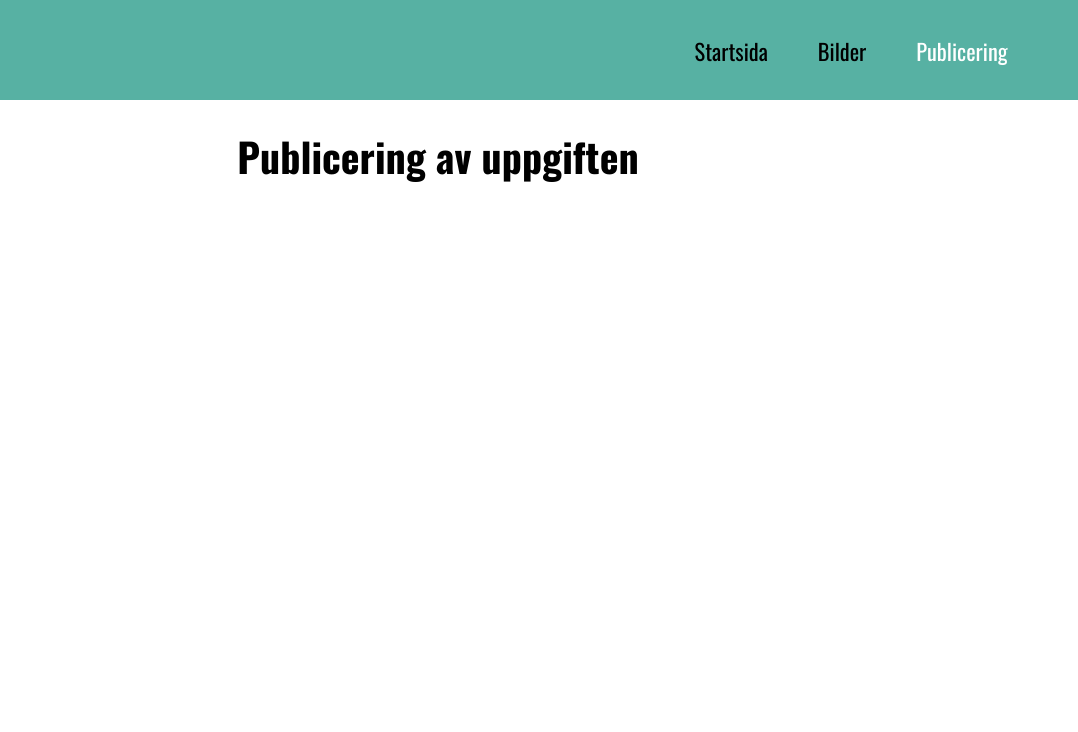
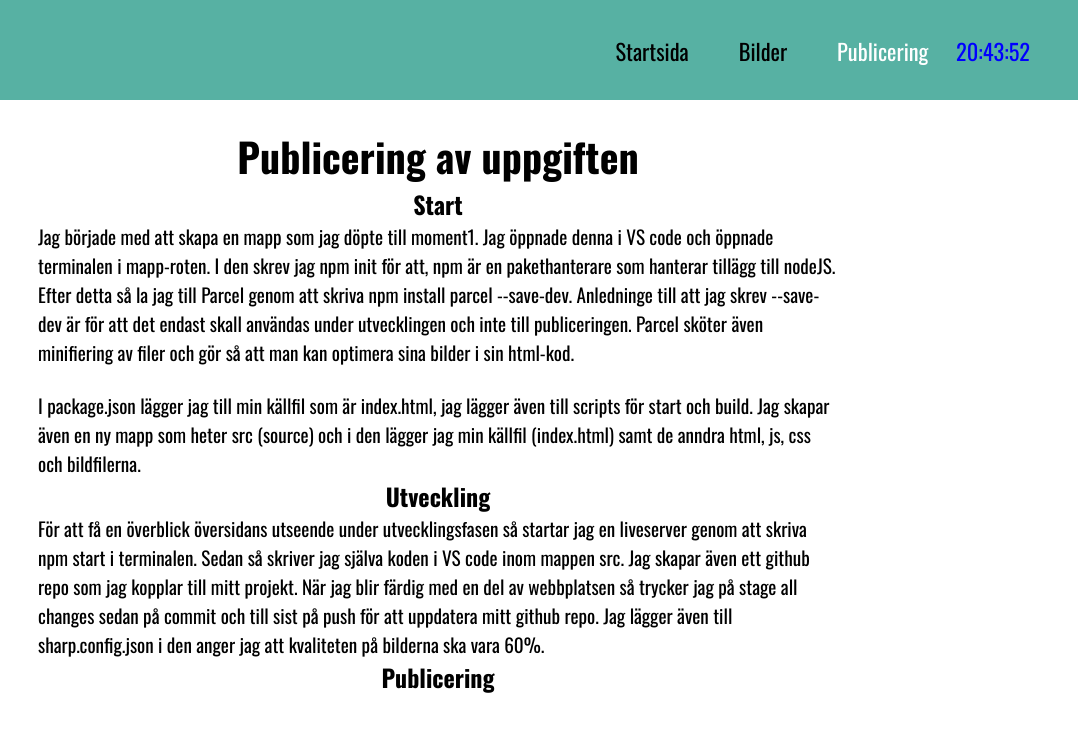
Before and after one commit to joma2304/frontend-baserad-webbutveckling-moment1, a website built with Parcel: page src/publish.html in a window 1280 px wide. Shown: the full height of the page, 202-1280 px from the left. Built offline with nearby package versions, Linux system fonts and the light colour scheme.

Commit message:
Lagt till text + klocka i menyn

```diff
--- a/src/css/style.css
+++ b/src/css/style.css
@@ -21,7 +21,7 @@
   width: 150px;
 }
 
-  /* Design av meny för mobilenheter, placeras till höger om skärmen */
+/* Design av meny för mobil*/
 nav {
   background-color: rgb(87, 177, 163);
   box-shadow: 0 0px 10px rgba(0, 0, 0, 0.71);
@@ -46,6 +46,15 @@
 nav li {
   padding: 0.8em 0;
   width: 100%;
+}
+
+nav #txt {
+  color: blue;
+}
+
+nav #txt:hover {
+  border: none;
+  cursor: auto;
 }
 
 nav a {
@@ -87,7 +96,7 @@
 }
 
 
-  /* de tre svarta strecken (hamburg-icon) */
+/* de tre svarta strecken*/
 .bars {
   display: block;
   width: 20px;
@@ -104,7 +113,7 @@
 
 }
 
-  /* Roterar två lodräda streck, till ett kryss */
+/*Kryss */
 .cross1 {
   width: 25px;
   transform: rotate(45deg);
@@ -168,10 +177,12 @@
 
 .omuppgdiv {
   display: flex;
+  flex-direction: column;
   justify-content: center;
+  align-items: center;
 }
 
-  .omuppg {
+.omuppgdiv p {
   width: 80%;
   max-width: 800px;
   text-align: left;
@@ -193,3 +204,23 @@
   border-radius: 99px;
   box-shadow: 0 0px 5px rgba(0, 0, 0, 0.421);
 }
+
+/*Publiceringssida*/
+
+.pub-container {
+  display: flex;
+  flex-direction: column;
+  justify-content: center;
+  align-items: center;
+}
+
+.pub-container p {
+  width: 80%;
+  max-width: 800px;
+  text-align: left;
+  font-size: 1.2em;
+}
+
+h2 {
+  text-align: center;
+}
--- a/src/js/main.js
+++ b/src/js/main.js
@@ -22,3 +22,22 @@ function toggleMenu() {
         navMenuEl.style.display = "none";
     }
 }
+
+//startar funktion vid inladdning av sida
+onload=startTime();
+
+function startTime() {
+    const today = new Date();
+    let h = today.getHours();
+    let m = today.getMinutes();
+    let s = today.getSeconds();
+    m = checkTime(m);
+    s = checkTime(s);
+    document.getElementById('txt').innerHTML =  h + ":" + m + ":" + s;
+    setTimeout(startTime, 1000);
+  }
+
+  function checkTime(i) {
+    if (i < 10) {i = "0" + i};  // add zero in front of numbers < 10
+    return i;
+  }
--- a/src/publish.html
+++ b/src/publish.html
@@ -6,8 +6,8 @@
     <meta name="viewport" content="width=device-width, initial-scale=1.0">
     <link rel="stylesheet" href="css/style.css">
     <link rel="preconnect" href="https://fonts.googleapis.com">
-<link rel="preconnect" href="https://fonts.gstatic.com" crossorigin>
-<link href="https://fonts.googleapis.com/css2?family=Oswald:wght@400;500;700&display=swap" rel="stylesheet">
+    <link rel="preconnect" href="https://fonts.gstatic.com" crossorigin>
+    <link href="https://fonts.googleapis.com/css2?family=Oswald:wght@400;500;700&display=swap" rel="stylesheet">
     <title>Startsida</title>
     <script src="js/main.js" type="module"></script>
 </head>
@@ -36,13 +36,32 @@
                 <li><a href="index.html">Startsida</a></li>
                 <li><a href="images.html">Bilder</a></li>
                 <li><a href="publish.html" class="active">Publicering</a></li>
+                <li id="txt"></li>
             </ul>
         </nav>
     </header>
     <main>
         <div>
             <h1 class="rubrik">Publicering av uppgiften</h1>
-
+            <div class="pub-container">
+                <h2>Start</h2>
+                <p>Jag började med att skapa en mapp som jag döpte till moment1. Jag öppnade denna i VS code och öppnade
+                    terminalen i mapp-roten. I den skrev jag npm init för att, npm är en pakethanterare som hanterar
+                    tillägg till nodeJS. Efter detta så la jag till Parcel genom att skriva npm install parcel
+                    --save-dev. Anledninge till att jag skrev --save-dev är för att det endast skall användas under
+                    utvecklingen och inte till publiceringen. Parcel sköter även minifiering av filer och gör så att man kan optimera sina bilder i sin html-kod.</p><br>
+                <p>I package.json lägger jag till min källfil som är index.html, jag lägger även till scripts för start
+                    och build. Jag skapar även en ny mapp som heter src (source) och i den lägger jag min källfil
+                    (index.html) samt de anndra html, js, css och bildfilerna.</p>
+                <h2>Utveckling</h2>
+                <p>För att få en överblick översidans utseende under utvecklingsfasen så startar jag en liveserver genom
+                    att skriva npm start i terminalen. Sedan så skriver jag själva koden i VS code inom mappen src. Jag
+                    skapar även ett github repo som jag kopplar till mitt projekt. När jag blir färdig med en del av
+                    webbplatsen så trycker jag på stage all changes sedan på commit och till sist på push för att
+                    uppdatera mitt github repo. Jag lägger även till sharp.config.json i den anger jag att kvaliteten på bilderna ska vara 60%.</p>
+                <h2>Publicering</h2>
+                <p></p>
+            </div>
         </div>
     </main>
 </body>
```
Also changed, not shown: src/images.html (+1 -0 lines), src/index.html (+3 -2 lines), 2 other files. Lines whose indentation alone changed are shown as unchanged.
